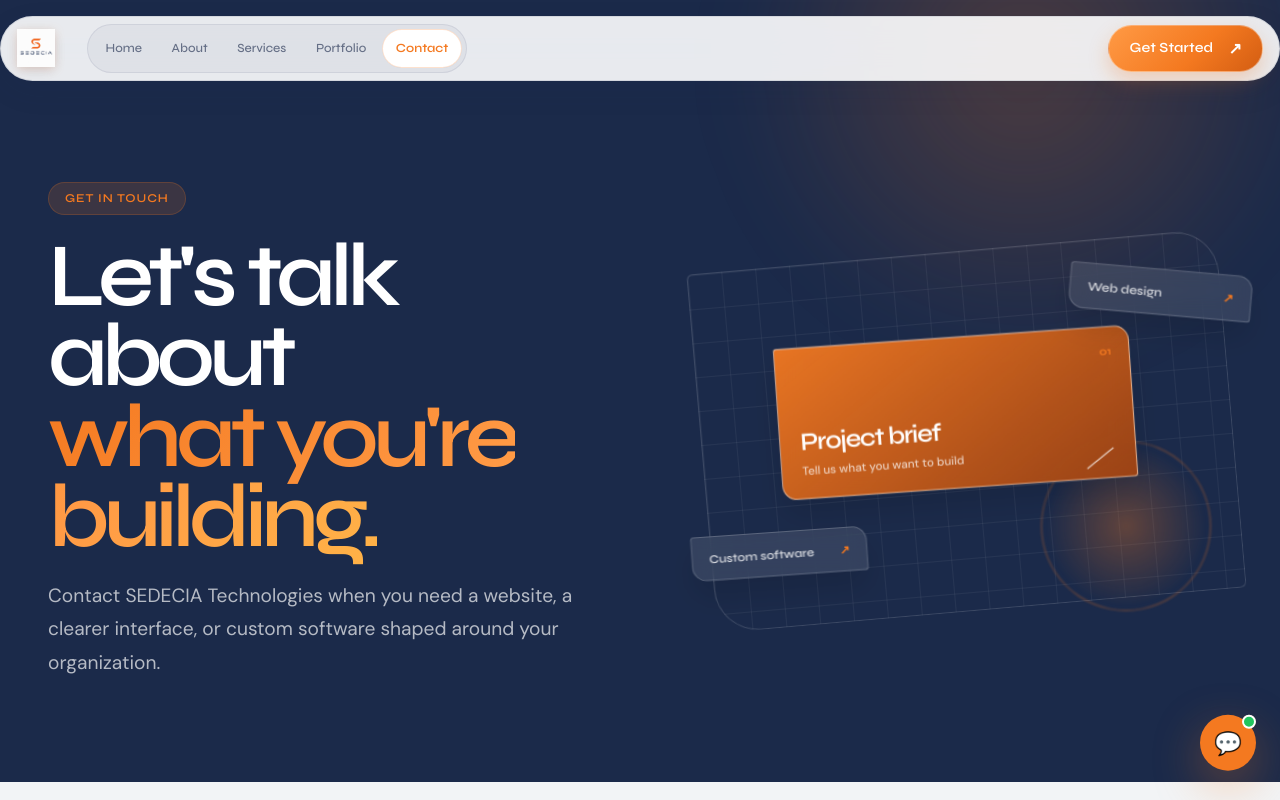
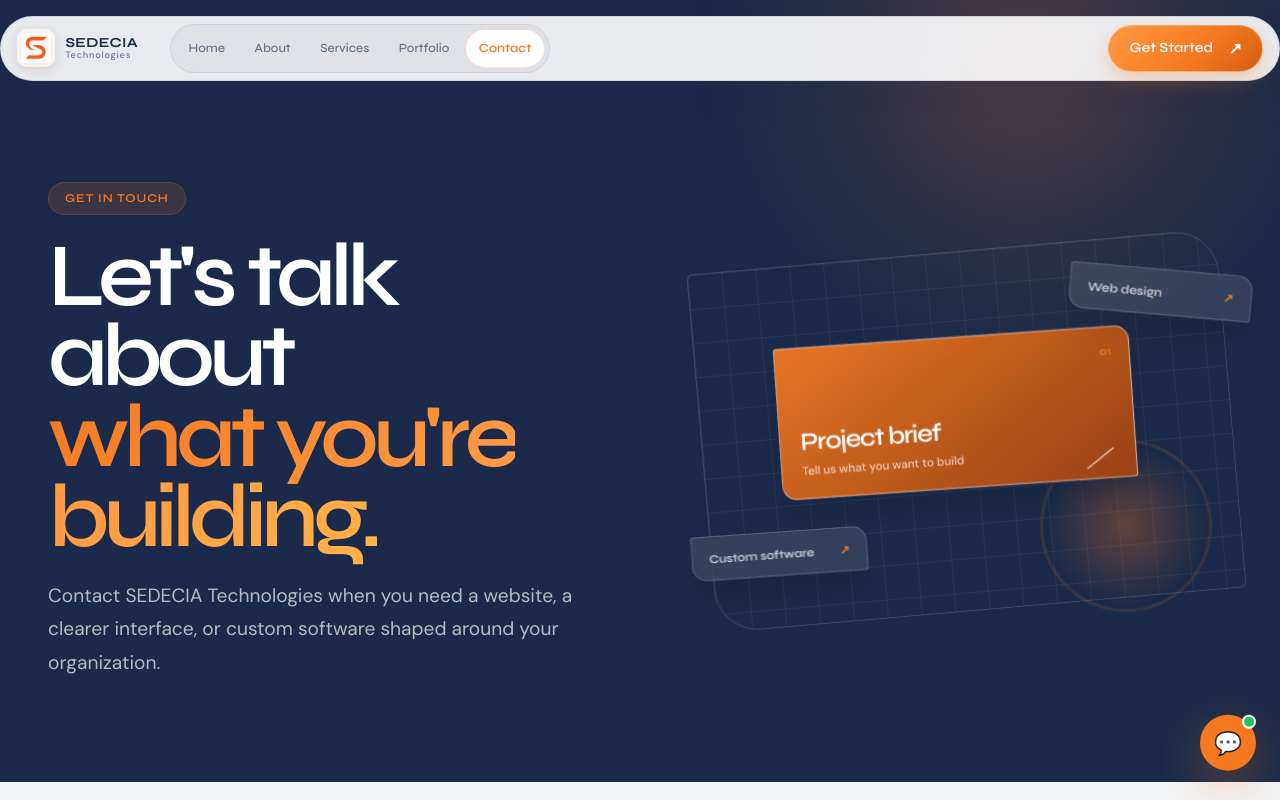
Before and after one commit to yerondereje432/sedecia, a React (Vite) app: page /contact in a window 1280 px wide. Shown: the top 800 px of the page. Built offline with nearby package versions, Linux system fonts and the light colour scheme.

Commit message:
Update Navbar logo and add text description

```diff
--- a/src/components/layout/Navbar.jsx
+++ b/src/components/layout/Navbar.jsx
@@ -46,7 +46,11 @@ export default function Navbar() {
         {/* Logo */}
         <Link to="/" className="navbar__logo" aria-label="SEDECIA Home">
           <div className="navbar__logo-icon">
-            <img src="/sedecia-logo.png" alt="SEDECIA Logo" style={{ height: '48px', width: 'auto', display: 'block' }} />
+            <img src="/sedecia-icon.png" alt="SEDECIA icon" />
+          </div>
+          <div className="navbar__logo-text">
+            <span className="navbar__logo-name">SEDECIA</span>
+            <span className="navbar__logo-sub">Technologies</span>
           </div>
         </Link>
 
```
